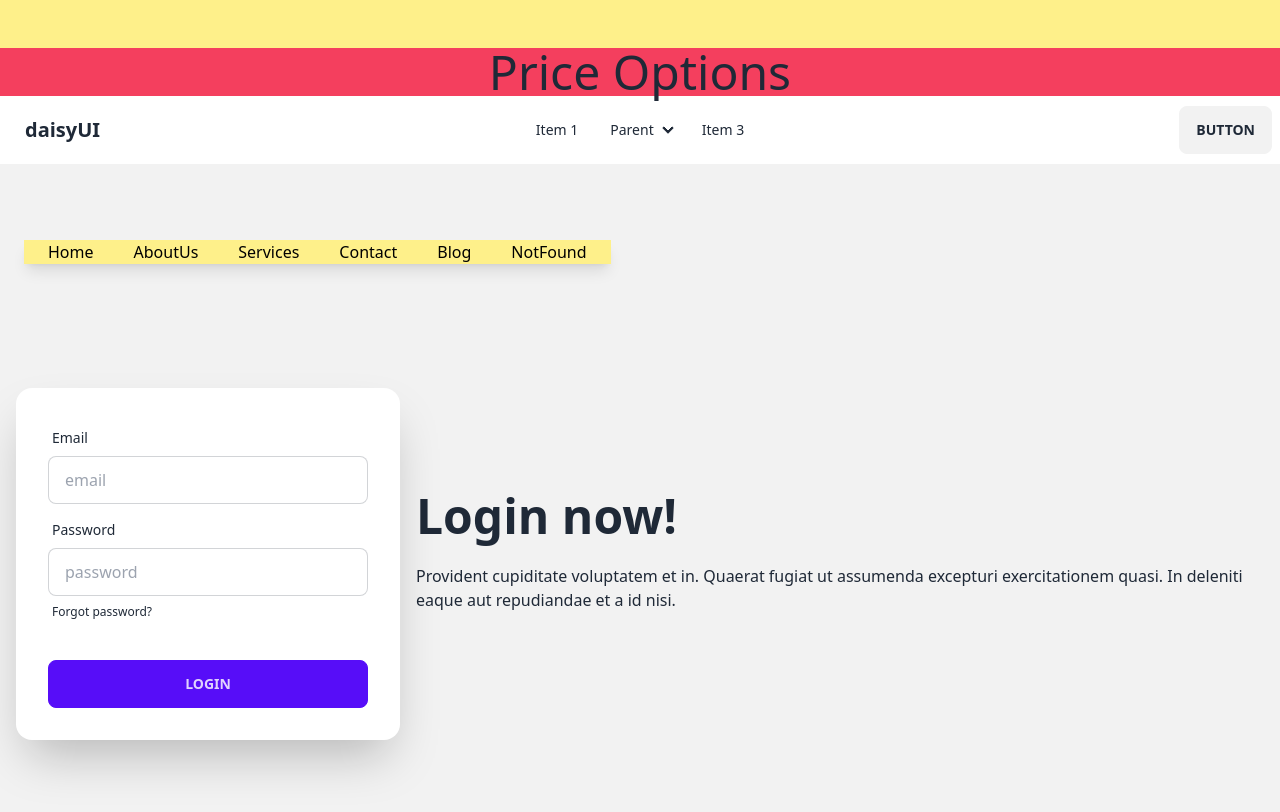
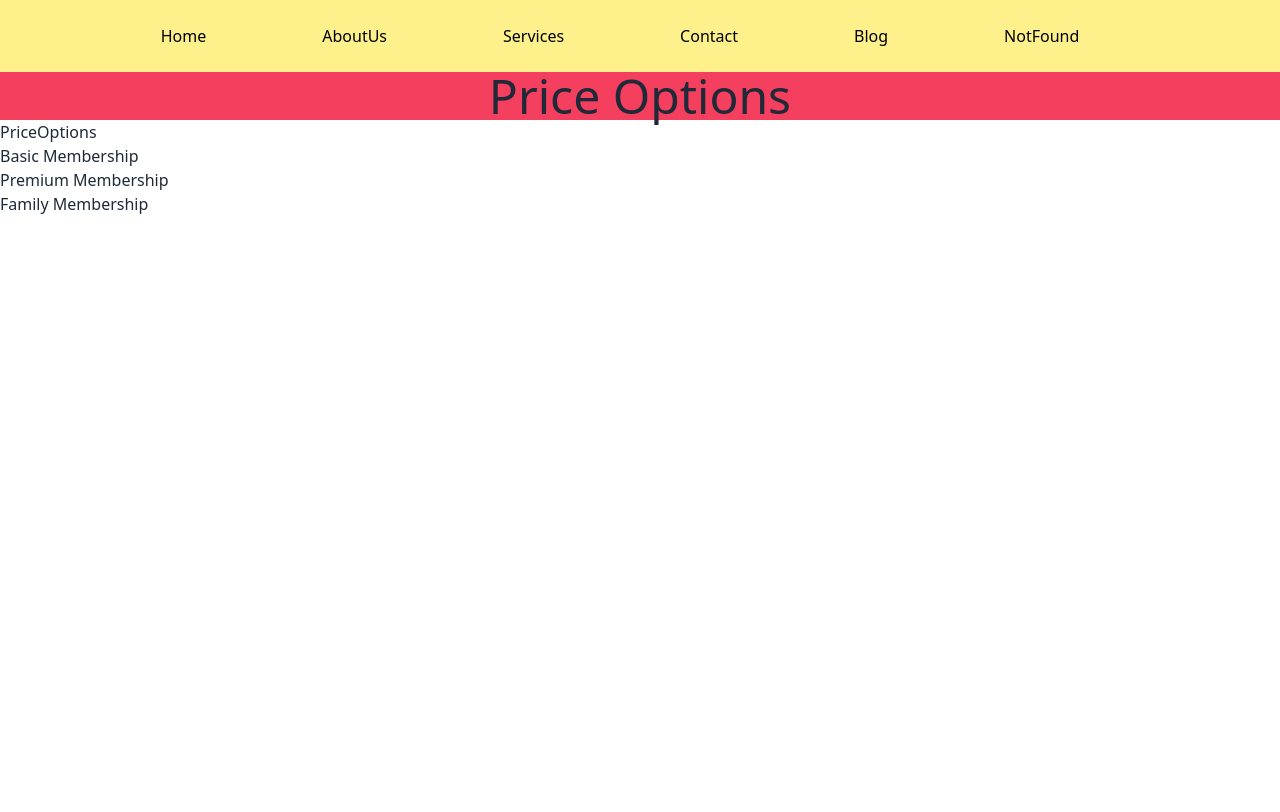
Before and after one commit to ronee-muhammad-rayhan/price-options, a React (Vite) app: page / in a window 1280 px wide. Shown: the top 812 px of the page. Built offline with nearby package versions, Linux system fonts and the light colour scheme.

Commit message:
price-option added

```diff
--- a/src/App.jsx
+++ b/src/App.jsx
@@ -1,46 +1,18 @@
 import './App.css'
 import DaisyNavBar from './components/DaistNavBar/DaisyNavBar'
 import NavBar from './components/NavBar/NavBar'
+import PriceOptions from './components/PriceOptions/PriceOptions'
 
 function App() {
 
   return (
     <>
       <NavBar></NavBar>
+      {/* <DaisyNavBar></DaisyNavBar> */}
       <h1 className='text-5xl text-center bg-rose-500'>Price Options</h1>
-      <DaisyNavBar></DaisyNavBar>
 
+      <PriceOptions></PriceOptions>
 
-      <div className="hero min-h-screen bg-base-200">
-        <div className="hero-content flex-col lg:flex-row-reverse">
-          <div className="text-center lg:text-left">
-            <h1 className="text-5xl font-bold">Login now!</h1>
-            <p className="py-6">Provident cupiditate voluptatem et in. Quaerat fugiat ut assumenda excepturi exercitationem quasi. In deleniti eaque aut repudiandae et a id nisi.</p>
-          </div>
-          <div className="card flex-shrink-0 w-full max-w-sm shadow-2xl bg-base-100">
-            <div className="card-body">
-              <div className="form-control">
-                <label className="label">
-                  <span className="label-text">Email</span>
-                </label>
-                <input type="text" placeholder="email" className="input input-bordered" />
-              </div>
-              <div className="form-control">
-                <label className="label">
-                  <span className="label-text">Password</span>
-                </label>
-                <input type="text" placeholder="password" className="input input-bordered" />
-                <label className="label">
-                  <a href="#" className="label-text-alt link link-hover">Forgot password?</a>
-                </label>
-              </div>
-              <div className="form-control mt-6">
-                <button className="btn btn-primary">Login</button>
-              </div>
-            </div>
-          </div>
-        </div>
-      </div>
 
     </>
   )
--- a/src/components/Link/Link.jsx
+++ b/src/components/Link/Link.jsx
@@ -4,7 +4,7 @@ import PropTypes from 'prop-types'
 function Link({ route }) {
     return (
         <>
-            <li>
+            <li className='mr-10 px-6 hover:bg-yellow-500'>
                 <a href={route.path}>{route.title}</a>
             </li>
         </>
--- a/src/components/NavBar/NavBar.jsx
+++ b/src/components/NavBar/NavBar.jsx
@@ -26,9 +26,9 @@ const NavBar = (props) => {
                 }
 
             </div>
-            <ul className={`flex flex-col md:flex-row justify-center items-center gap-3 md:gap-10 absolute duration-1000
-            ${open ? 'top-16' : 'top-60'}
-            bg-yellow-200 px-6 shadow-lg`} >
+            <ul className={`flex flex-col md:flex-row justify-center items-center gap-3 md:gap-5 lg:gap-7 absolute md:static duration-1000
+            ${open ? 'top-16' : '-top-60'}
+            bg-yellow-200 px-6`} >
                 {routes.map(route => <Link key={route.id} route={route}></Link>)}
             </ul>
         </nav>
--- /dev/null
+++ b/src/components/PriceOption/PriceOption.jsx
@@ -0,0 +1,15 @@
+import PropTypes from 'prop-types';
+
+const PriceOption = ({ option }) => {
+    return (
+        <div>
+
+        </div>
+    )
+}
+
+PriceOption.propTypes = {
+    option: PropTypes.object
+}
+
+export default PriceOption
--- /dev/null
+++ b/src/components/PriceOptions/PriceOptions.jsx
@@ -0,0 +1,59 @@
+import React from 'react'
+
+function PriceOptions() {
+
+    const gymPriceOptions = [
+        {
+            "id": 1,
+            "name": "Basic Membership",
+            "features": [
+                "Access to gym equipment",
+                "Locker room access",
+                "Basic fitness classes",
+                "24/7 access",
+                "Online workout videos",
+                "Fitness assessment"
+            ],
+            "price": 29.99
+        },
+        {
+            "id": 2,
+            "name": "Premium Membership",
+            "features": [
+                "Access to gym equipment",
+                "Locker room access",
+                "Unlimited fitness classes",
+                "Personal training session (1/month)",
+                "Nutritional consultation",
+                "Sauna and steam room access"
+            ],
+            "price": 49.99
+        },
+        {
+            "id": 3,
+            "name": "Family Membership",
+            "features": [
+                "Access to gym equipment",
+                "Locker room access",
+                "Basic fitness classes",
+                "24/7 access",
+                "Discounted rates for family members (up to 4)",
+                "Childcare services",
+                "Family fitness classes"
+            ],
+            "price": 79.99
+        }
+    ]
+
+
+    return (
+        <>
+            <h1>PriceOptions</h1>
+            {
+                gymPriceOptions.map(option => <h3>{option.name}</h3>)
+            }
+        </>
+    )
+}
+
+export default PriceOptions
```
